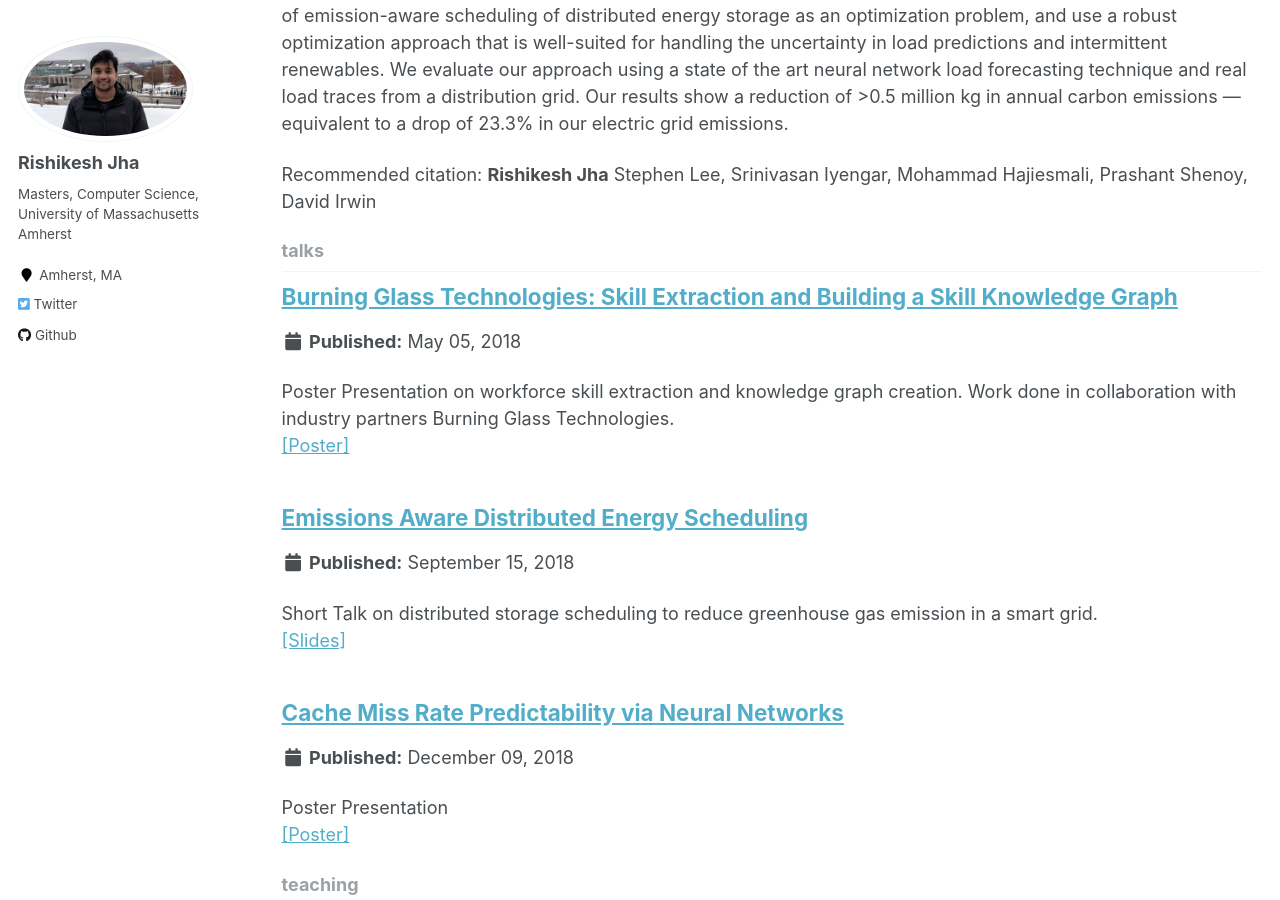
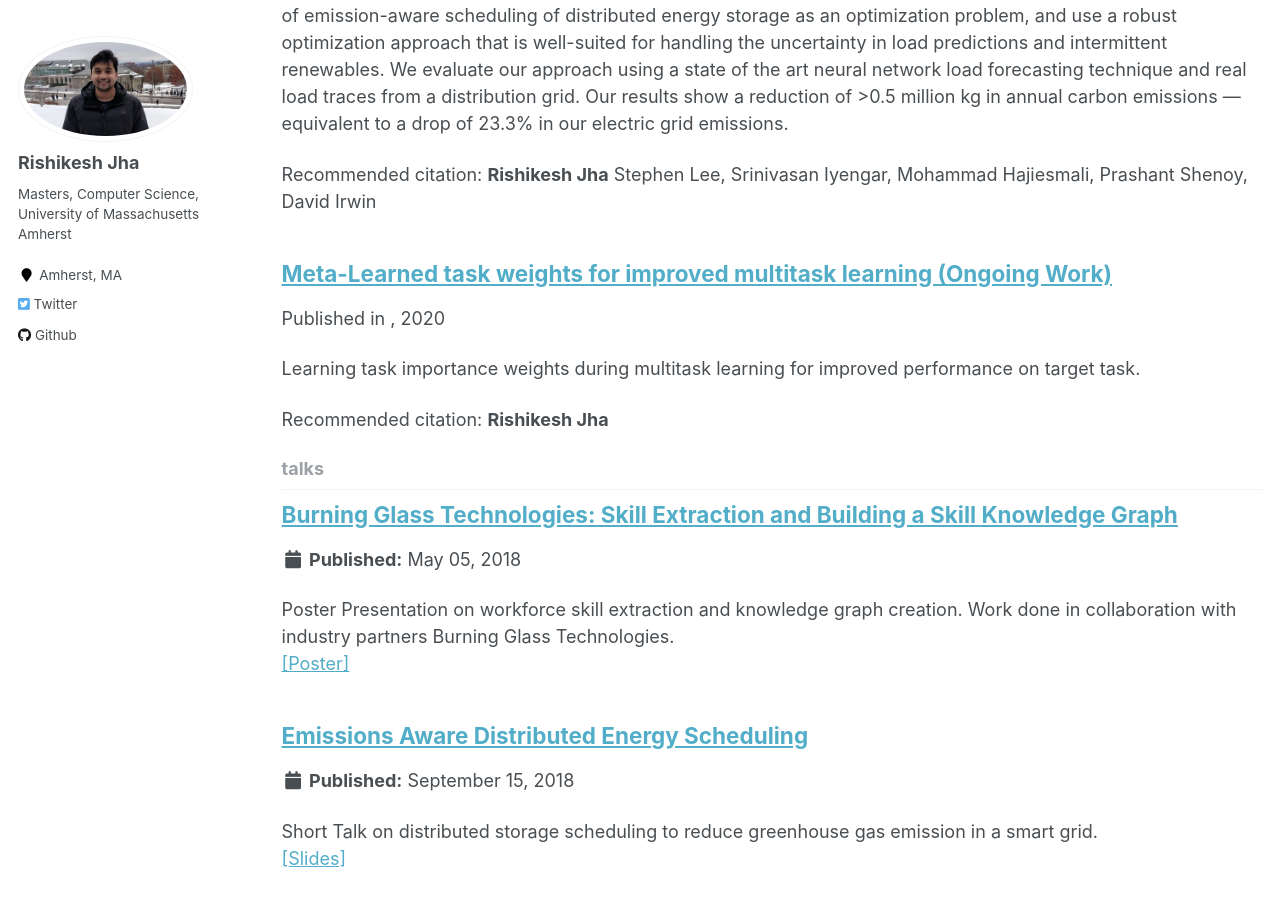
Before and after one commit to tantrik16/tantrik16.github.io, a Jekyll site: the page built from _pages/collection-archive.html, in a window 1280 px wide and 900 px high, scrolled down 1826 px. Built offline with Jekyll 4.4.1, drawn with Linux system fonts in a browser that asks for light colours.

Commit message:
multitask added

```diff
--- a/_pages/publications.md
+++ b/_pages/publications.md
@@ -14,3 +14,6 @@
 
 <b>[Emission-aware Energy Storage Scheduling for a Greener Grid](/publications/energy)</b><br>
  <b>Rishikesh Jha</b> StephenLee, Srinivasan Iyengar, Mohammad Hajiesmali, Prashant Shenoy, David Irwin <i>Submitted to </i><b>ICCPS 2020</b>
+
+<b>[Meta-Learned task weights for improved multitask learning](/publications/multitask-weights)</b><br>
+ <b>Rishikesh Jha</b> <i>  Ongoing Work </i>
--- /dev/null
+++ b/_publications/multitask-weights.md
@@ -0,0 +1,8 @@
+---
+title: "Meta-Learned task weights for improved multitask learning (Ongoing Work)"
+collection: publications
+permalink: /publications/multi-task
+citation: <b>Rishikesh Jha</b>
+---
+
+Learning task importance weights during multitask learning for improved performance on target task.
```
